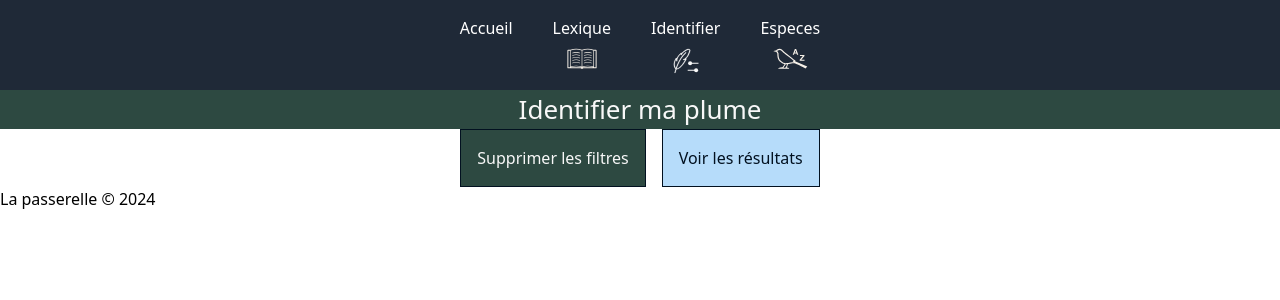
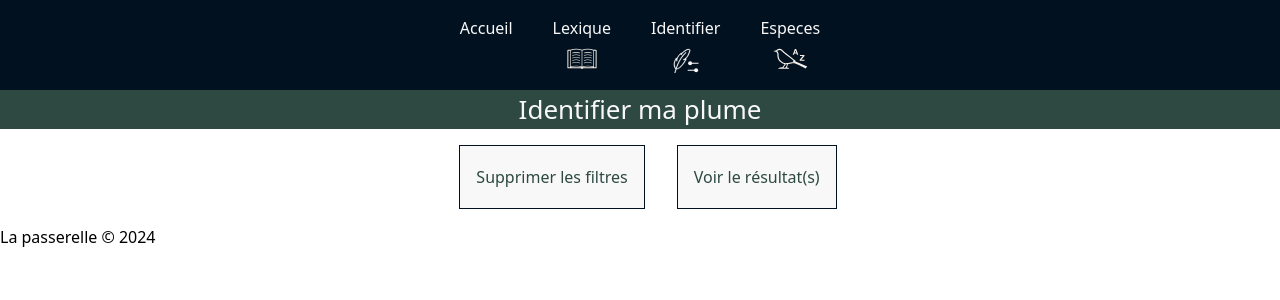
Before and after one commit to MicroTarion/ProjetPlumes, a React (Vite) app in the folder plumes-projet-front/: page /identifier in a window 1280 px wide. Shown: the top 300 px of the page. Built offline with nearby package versions, Linux system fonts and the light colour scheme.

Commit message:
fix buton de identifier

```diff
--- a/plumes-projet-front/src/components/common/Btn.jsx
+++ b/plumes-projet-front/src/components/common/Btn.jsx
@@ -1,48 +1,65 @@
-// import Typography from "../common/Typography";
-// import React, { useState } from 'react';
+import Typography from "../common/Typography";
+import React, { useState } from 'react';
 
-// const DeleteFiltersButton = ({ onClickDelete, onClickSeeResults }) => {
-//   const [isClicked, setIsClicked] = useState(false);
+const Button = ({handleClick, children}) => {
 
-//   const handleDeleteClick = () => {
-//     // Inverser l'état du clic
-//     setIsClicked(!isClicked);
+  return (
+  <button
+    onClick={handleClick}
+    className={`w-42 h-16 m-4 p-4 bg-blanc-plume text-vert-naturaliste border border-solid border-noir-corbeau cursor-pointer
+    hover:bg--800 hover:border-2
+    focus:bg-vert-naturaliste focus:text-blanc-plume
+    `}
 
-//     // Appeler la fonction fournie onClickDelete
-//     onClickDelete();
+  >
+    {children}
+  </button>)
+}
+
+const Btn = ({ onClickDelete, onClickSeeResults }) => {
+  const [deleteClicked, setDeleteClicked] = useState(false);
+  const [seeResultsClicked, setSeeResultsClicked] = useState(false);
+
+  const handleDeleteClick = () => {
+    // Inverser l'état du clic
+    setDeleteClicked(!deleteClicked);
+
+    // Appeler la fonction fournie onClickDelete
+    onClickDelete();
+  };
+
+  const handleSeeResultsClick = () => {
+    // Inverser l'état du clic pour le bouton "Voir le résultat(s)"
+    setSeeResultsClicked(!seeResultsClicked);
+
+    // Appeler la fonction fournie onClickSeeResults
+    onClickSeeResults();
+  };
+
+  return (
+    <div className="flex justify-center space-x-4">
+
+      <Button handleClick={handleDeleteClick}>Supprimer les filtres</Button>
+      <Button handleClick={handleSeeResultsClick}>Voir le résultat(s)</Button>
+
+    </div>
+  );
+};
+
+export default Btn;
+
+
+
+
+// const Button = ({ onClick, className, children }) => {
+//     return (
+//       <button
+//         onClick={onClick}
+//         className={`p-4 border border-solid border-noir-corbeau cursor-pointer ${className}`}
+//       >
+//         {children}
+//       </button>
+//     );
 //   };
 
-//   return (
-//     <div className="flex justify-center space-x-4">
-//       <button
-//         onClick={handleDeleteClick}
-//         className={`p-4 ${isClicked ? 'bg-vert-naturaliste text-blanc-plume' : 'bg-blanc-plume text-vert-naturaliste'} border border-solid border-noir-corbeau cursor-pointer`}
-//       >
-//         Supprimer les filtres
-//       </button>
-
-//       <button
-//         onClick={onClickSeeResults}
-//         className={`p-4 ${isClicked ? 'bg-vert-naturaliste text-blanc-plume' : 'bg-blanc-plume text-vert-naturaliste'} border border-solid border-noir-corbeau cursor-pointer`}
-//       >
-//         Voir le résultat(s)
-//       </button>
-//     </div>
-//   );
-// };
-
-// export default DeleteFiltersButton;
-
-
-const Button = ({ onClick, className, children }) => {
-    return (
-      <button
-        onClick={onClick}
-        className={`p-4 border border-solid border-noir-corbeau cursor-pointer ${className}`}
-      >
-        {children}
-      </button>
-    );
-  };
-
-  export default Button;
+//   export default Button;
--- a/plumes-projet-front/src/components/common/ContainerButton.jsx
+++ b/plumes-projet-front/src/components/common/ContainerButton.jsx
@@ -17,13 +17,8 @@ const ContainerButton = ({ onClickDelete, onClickSeeResults }) => {
 
   return (
     <div className="flex justify-center space-x-4">
-      <Button onClick={handleDeleteClick} className={`bg-vert-naturaliste text-blanc-plume ${deleteClicked ? 'clicked' : ''}`}>
-        Supprimer les filtres
-      </Button>
 
-      <Button onClick={handleSeeResultsClick} className={`bg-bleu-ciel text-noir-corbeau ${seeResultsClicked ? 'clicked' : ''}`}>
-        Voir les résultats
-      </Button>
+      <Button></Button>
     </div>
   );
 };
--- a/plumes-projet-front/src/components/header/index.jsx
+++ b/plumes-projet-front/src/components/header/index.jsx
@@ -26,12 +26,12 @@ const Header = () => {
 
   return (
     <>
-      <header className="flex justify-between items-center bg-gray-800 p-4">
+      <header className="flex justify-between items-center bg-noir-corbeau p-4">
         <nav className="mx-auto">
           <ul className="flex gap-10">
             {paths.map((element) => (
               <li key={element.name} className="text-center">
-                <Link to={element.path} className="text-white hover:text-gray-300">
+                <Link to={element.path} className="text-blanc-plume hover:text-gray-300">
                   <div>{element.name}</div>
                   {element.icon && <img src={element.icon} alt={element.name} className="icon mt-2 mx-auto" />}
                 </Link>
--- a/plumes-projet-front/src/main.jsx
+++ b/plumes-projet-front/src/main.jsx
@@ -26,6 +26,5 @@ const router = createBrowserRouter([
   ReactDOM.createRoot(document.getElementById("root")).render(
     <React.StrictMode>
         <RouterProvider router={router}></RouterProvider>
-    </React.StrictMode>,
-    document.getElementById("root")
+    </React.StrictMode>
   );
--- a/plumes-projet-front/src/pages/identifier/index.jsx
+++ b/plumes-projet-front/src/pages/identifier/index.jsx
@@ -1,6 +1,6 @@
 import React from 'react';
 import Typography from '../../components/common/Typography';
-// import DeleteFiltersButton from '../../components/common/Btn';
+
 import ContainerButton from '../../components/common/ContainerButton';
 const IdentifierPage = () => {
   return (
@@ -10,7 +10,7 @@ const IdentifierPage = () => {
           Identifier ma plume
         </Typography>
       </div>
-      {/* <DeleteFiltersButton /> */}
+
       <ContainerButton />
     </>
   );
```
